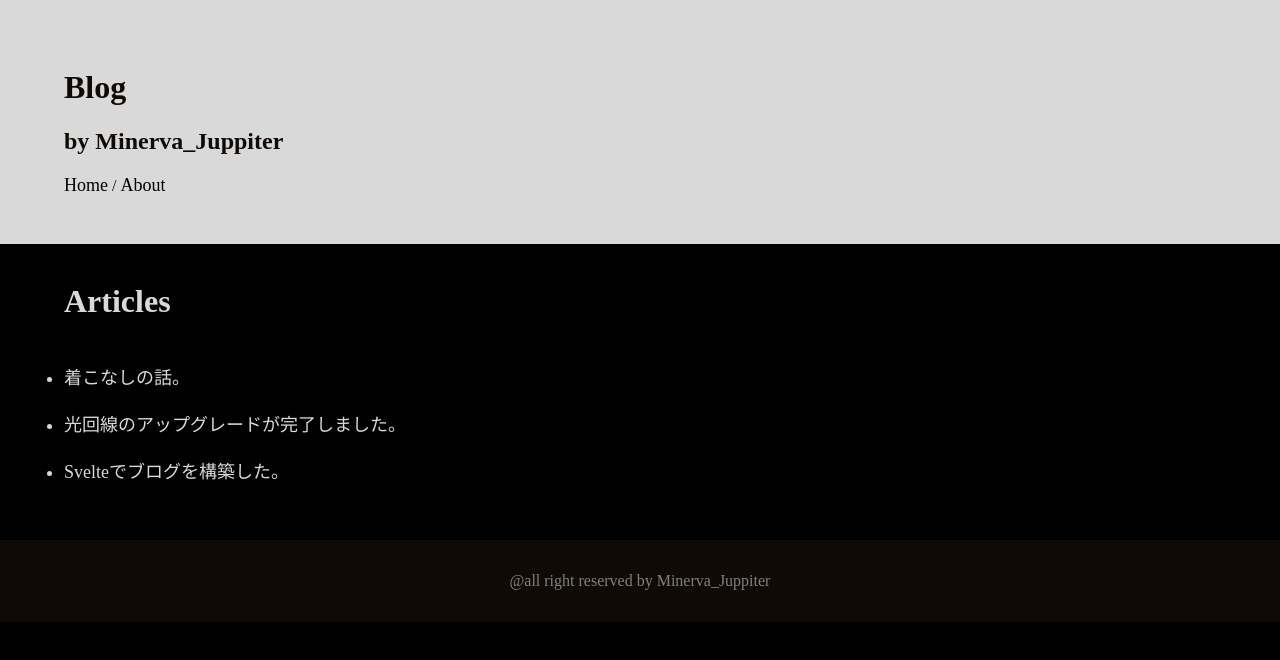
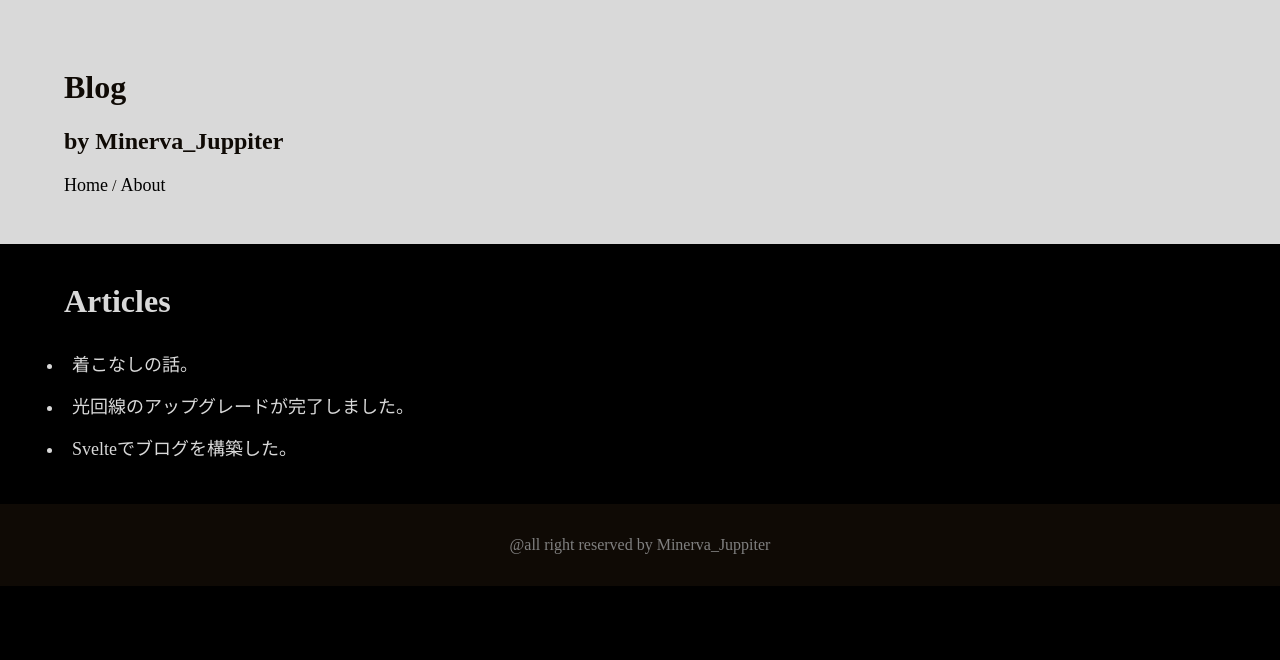
Before and after one commit to minerva-jupiter/blog-minerva-juppiter, a SvelteKit app: page / in a window 1280 px wide. Shown: the top 660 px of the page. Built offline with nearby package versions, Linux system fonts and the light colour scheme.

Commit message:
fix invalid link of home

```diff
--- a/src/routes/+page.svelte
+++ b/src/routes/+page.svelte
@@ -1,9 +1,11 @@
 <h1>Articles</h1>
 <ul>
     {#each articles as article,index}
-        <a href="./article/{index}">
-            <li>{article.ArticleName}</li>
-        </a>
+        <li>
+            <a href="./article/{index}">
+                {article.ArticleName}
+            </a>
+        </li>
     {/each}
 </ul>
 
@@ -16,12 +18,15 @@
         padding-left: 4rem;
     }
     ul {
+        padding-top: 0rem;
         padding-left: 4rem;
         font-size: large;
     }
+    li {
+        padding: 0.5rem;
+    }
     a {
         text-decoration: none;
-        padding: 4rem;
         color: #d9d9d9;
     }
 </style>
```
